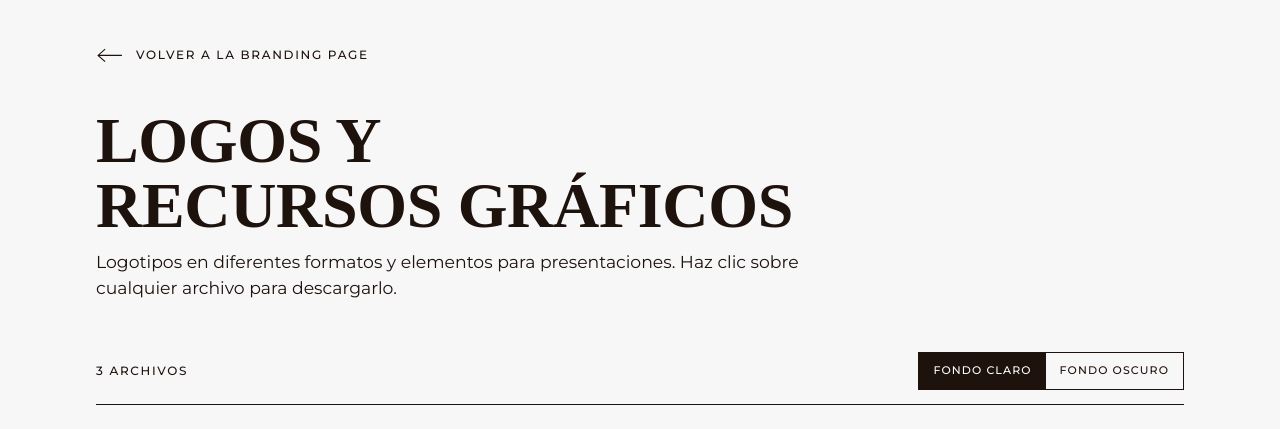
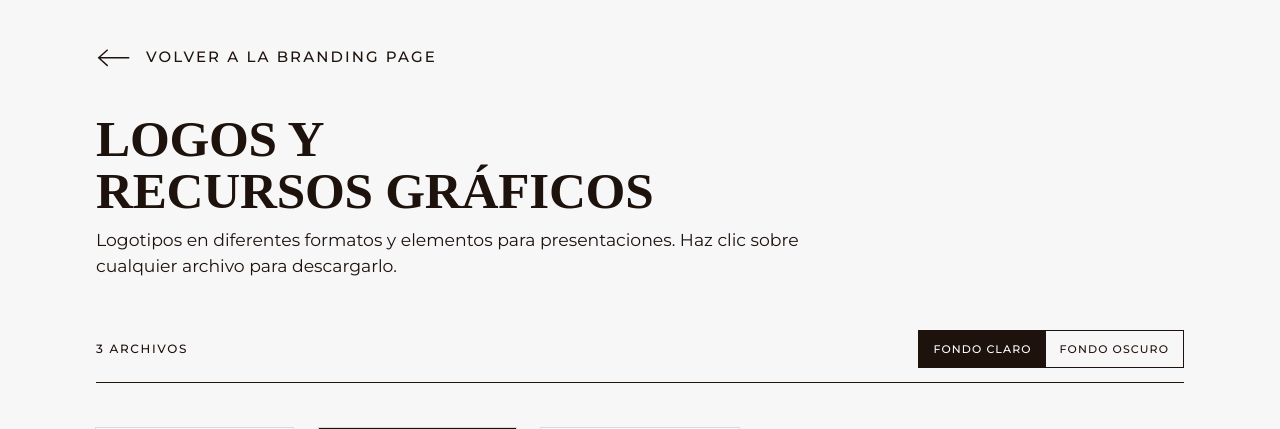
Before and after one commit to Pijo69/grafico, a PHP site: page /logos.php in a window 1280 px wide. Shown: the part 253-682 px from the top of the page. Run offline with PHP 8.4, Linux system fonts and the light colour scheme; some web fonts are replaced.

Commit message:
Resource pages: larger back link, smaller page title
Co-Authored-By: Claude Opus 5.5 <noreply@anthropic.com>
Claude-Session: https://claude.ai/code/session_01BDvjGXJirxyYZ3AZYio5Wr

```diff
--- a/assets/css/main.css
+++ b/assets/css/main.css
@@ -528,12 +528,13 @@ ul { padding: 0; list-style: none; }
     font-size: 12px; font-weight: 500; letter-spacing: .14em; text-transform: uppercase;
     text-decoration: none;
 }
-.volver { margin-bottom: clamp(20px, 3vw, 36px); padding: 8px 0; }
+.volver { margin-bottom: clamp(20px, 3vw, 36px); padding: 8px 0; font-size: 15px; gap: 14px; }
 .volver svg, .otras__link svg { width: 28px; fill: none; stroke: currentColor; stroke-width: 1.6; transition: transform .35s var(--ease-out); }
+.volver svg { width: 36px; }
 .volver:hover svg { transform: translateX(-6px); }
 .otras__link:hover svg { transform: translateX(6px); }
 
-.descargas__titulo { font-size: clamp(34px, 5vw, 68px); line-height: 1.02; }
+.descargas__titulo { font-size: clamp(30px, 4vw, 54px); line-height: 1.02; }
 
 .descargas__barra {
     display: flex; justify-content: space-between; align-items: center; flex-wrap: wrap; gap: 16px;
```
